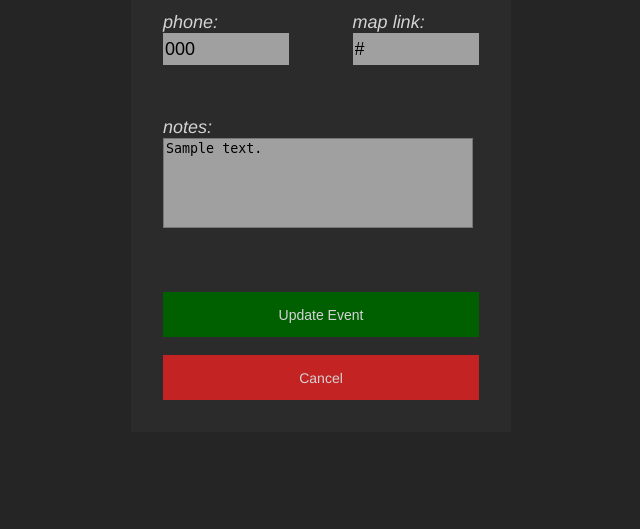
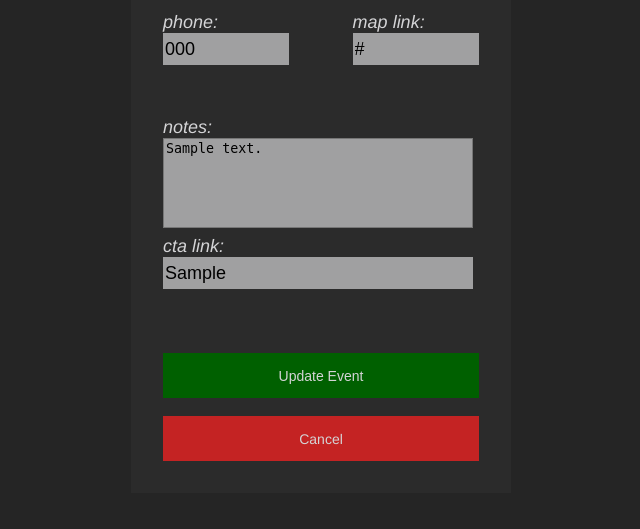
Before and after one commit to agan-k/nycdiver, a Django app: page /event_update/00000000-0000-0000-0000-000000000001 in a window 1280 px wide. Shown: the part 872-1401 px from the top of the page, without its empty margins (319-959 px from the left). Before the commit the page ends 1272 px from the top, so only its background shows below. Run offline with Django 4.2, Linux system fonts and the light colour scheme; tables that the repository leaves empty hold one stand-in row (values such as "Sample post").

Commit message:
add cta form field

```diff
--- a/events/forms.py
+++ b/events/forms.py
@@ -19,6 +19,7 @@ class EventForm(ModelForm):
             'phone',
             'map_link',
             'description',
+            'cta',
         )
         widgets = {
             'headliner': forms.TextInput(attrs={'class': 'form-input'}),
@@ -34,6 +35,7 @@ class EventForm(ModelForm):
             'phone': forms.TextInput(attrs={'class': 'form-input', 'pattern':'[0-9]+'}),
             'map_link': forms.TextInput(attrs={'class': 'form-input'}),
             'description': forms.Textarea(attrs={'class': 'form-input description', 'maxlength': '200',}),
+            'cta': forms.TextInput(attrs={'class': 'form-input cta', 'maxlength': '200'}),
         }
 
     def clean(self):
@@ -44,6 +46,7 @@ class EventForm(ModelForm):
         address_zip = cleaned_data.get('address_zip')
         cover_amount = cleaned_data.get('cover_amount')
         map_link = cleaned_data.get('map_link')
+        cta = cleaned_data.get('cta')
 
         if date < date.today():
             self.add_error('date', 'Invalid date - Event listing in the past')
@@ -60,4 +63,7 @@ class EventForm(ModelForm):
         if map_link is not None:
             if 'https://' not in map_link and 'http://' not in map_link:
                 self.add_error('map_link', 'Invalid map URL - URL should start with http:// or https://')
+        if cta is not None:
+            if 'https://' not in cta and 'http://' not in cta:
+                self.add_error('cta', 'Invalid CTA link (href) - should start with http:// or https://')
         return cleaned_data
--- a/events/mazie.py
+++ b/events/mazie.py
@@ -99,9 +99,9 @@ def get_mazie(url):
           time_end=mazie_dic[event]['time_end'],
           venue=mazie_dic[event]['venue'],
           address_street=mazie_dic[event]['address_street'],
+          map_link='https://www.stmazie.com/',
           address_borough='Brooklyn',
           description=mazie_dic[event]['description'],
           cta=mazie_dic[event]['cta'],
-          map_link='https://www.stmazie.com/'
         )
         new_event.save()
--- a/events/models.py
+++ b/events/models.py
@@ -38,7 +38,7 @@ class Event(models.Model):
     phone = models.CharField('phone:', max_length=10, null=True, blank=True, validators=[MinLengthValidator(10)])
     map_link = models.CharField('map link:', max_length=300, null=True, blank=True)
     description = models.CharField('notes:', blank=True, max_length=200)
-    cta = models.CharField('notes:', blank=True, max_length=200)
+    cta = models.CharField('cta link:', blank=True, max_length=200)
 
     class Meta:
         ordering = ['date']
--- a/static/css/components/forms/form-event-add-update.css
+++ b/static/css/components/forms/form-event-add-update.css
@@ -31,13 +31,17 @@ label[for=id_cover_amount] {
 label[for=id_cover_amount].show {
   display: inline;
 }
-.description {
+.form-input.description {
   width: 98%;
   display: block;
   height: 90px;
   background-color: var(--light-gray);
+  margin-bottom: var(--small);
+  resize: none;
+}
+.form-input.cta {
+  width: 98%;
   margin-bottom: var(--xlarge);
-  resize: none;
 }
 .id_cover_charge_0,
 .id_cover_charge_1 {
--- a/templates/components/forms/form_event_add_update.html
+++ b/templates/components/forms/form_event_add_update.html
@@ -92,6 +92,18 @@
       {{field}}
     {% endif %}
   {% endfor %}
+  <!-- cta (input for href) -->
+  {% for field in form.visible_fields %}
+    {% if field.name == 'cta' %}
+      {{field.errors}}
+    {% endif %}
+  {% endfor %}
+  {% for field in form.visible_fields %}
+    {% if field.name == 'cta' %}
+      {{field.label_tag}}
+      {{field}}
+    {% endif %}
+  {% endfor %}
   {% if 'event_add' in request.path %}
     {% include 'components/buttons/button.html' with type='submit' label='Add Event' button_variation='primary' %}
   {% else %}
```
Also changed, not shown: events/migrations/0004_alter_event_cta.py (added), events/migrations/0005_alter_event_cta.py (added), events/migrations/0006_alter_event_cta.py (added).
